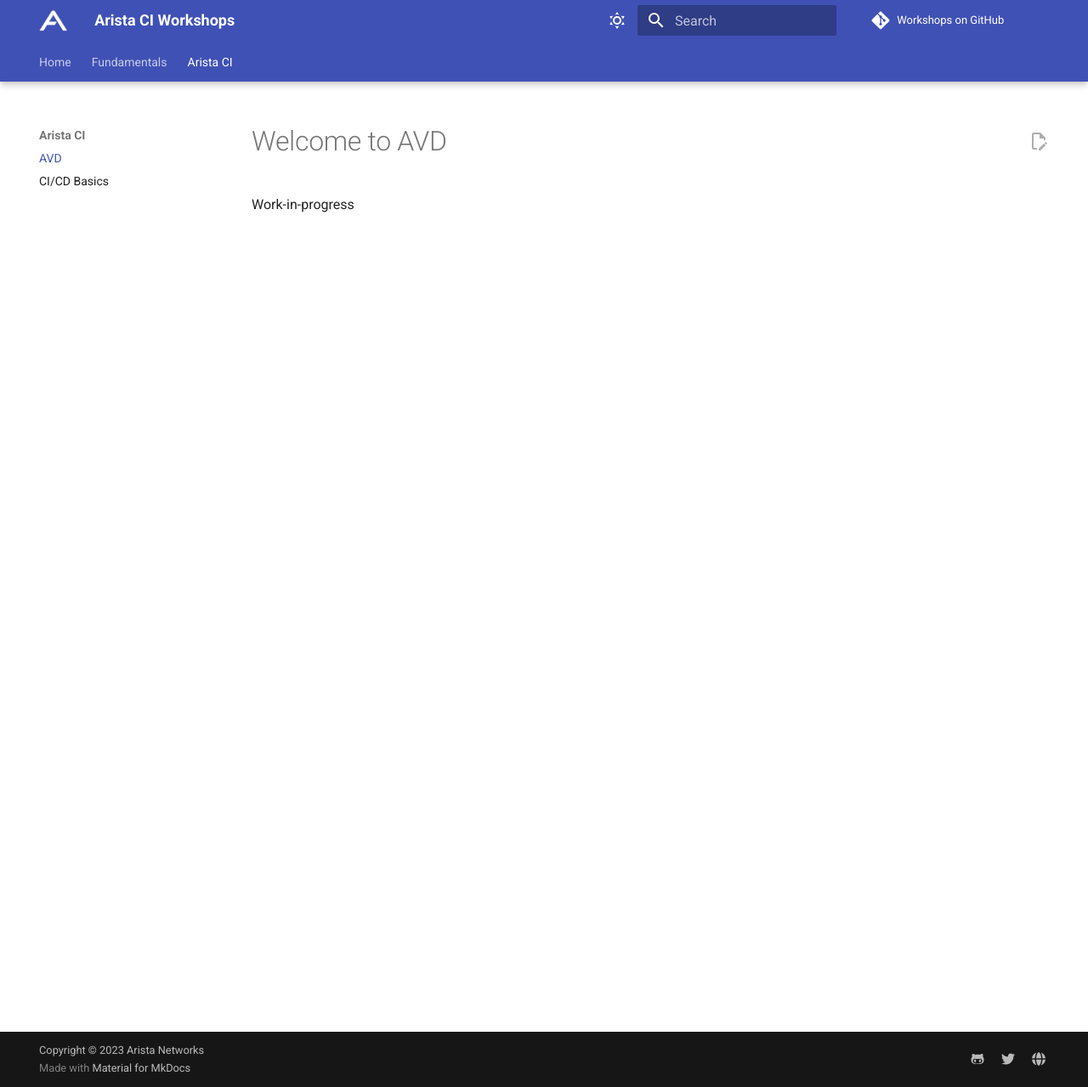
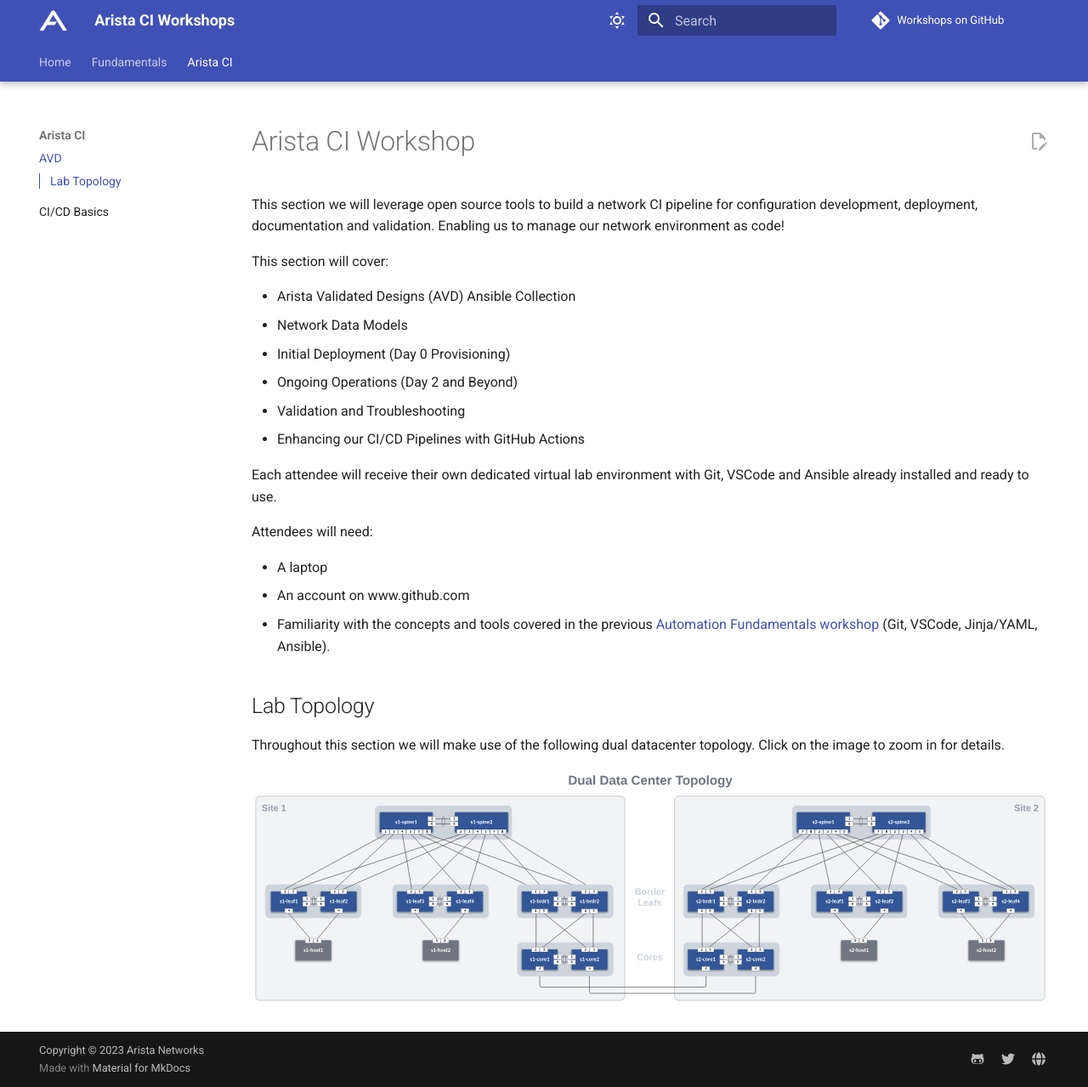
Before and after one commit to aristanetworks/avd-workshops, an MkDocs documentation site: the page built from workshops/avd.md, in a window 1280 px wide and 1279 px high. Shown: the whole window at 85% size. Built offline with MkDocs 1.6.1 and Material for MkDocs 9.7.7, drawn with Linux system fonts in a browser that asks for light colours; comment, search, counter and statistics services are not loaded.

Commit message:
added intro section for AVD and topo image

```diff
--- a/workshops/avd.md
+++ b/workshops/avd.md
@@ -1,3 +1,26 @@
-# Welcome to AVD
+# Arista CI Workshop
 
-Work-in-progress
+This section we will leverage open source tools to build a network CI pipeline for configuration development, deployment, documentation and validation. Enabling us to manage our network environment as code!
+
+This section will cover:
+
+- Arista Validated Designs (AVD) Ansible Collection
+- Network Data Models
+- Initial Deployment (Day 0 Provisioning)
+- Ongoing Operations (Day 2 and Beyond)
+- Validation and Troubleshooting
+- Enhancing our CI/CD Pipelines with GitHub Actions
+
+Each attendee will receive their own dedicated virtual lab environment with Git, VSCode and Ansible already installed and ready to use.
+
+Attendees will need:
+
+- A laptop
+- An account on www.github.com
+- Familiarity with the concepts and tools covered in the previous [Automation Fundamentals workshop](https://aristanetworks.github.io/avd-workshops/) (Git, VSCode, Jinja/YAML, Ansible).
+
+## Lab Topology
+
+Throughout this section we will make use of the following dual datacenter topology. Click on the image to zoom in for details.
+
+![Dual DC Topo](assets/images/dual-dc-topo.svg)
```
Also changed, not shown: workshops/assets/images/dual-dc-topo.png (added), workshops/assets/images/dual-dc-topo.svg (added).
